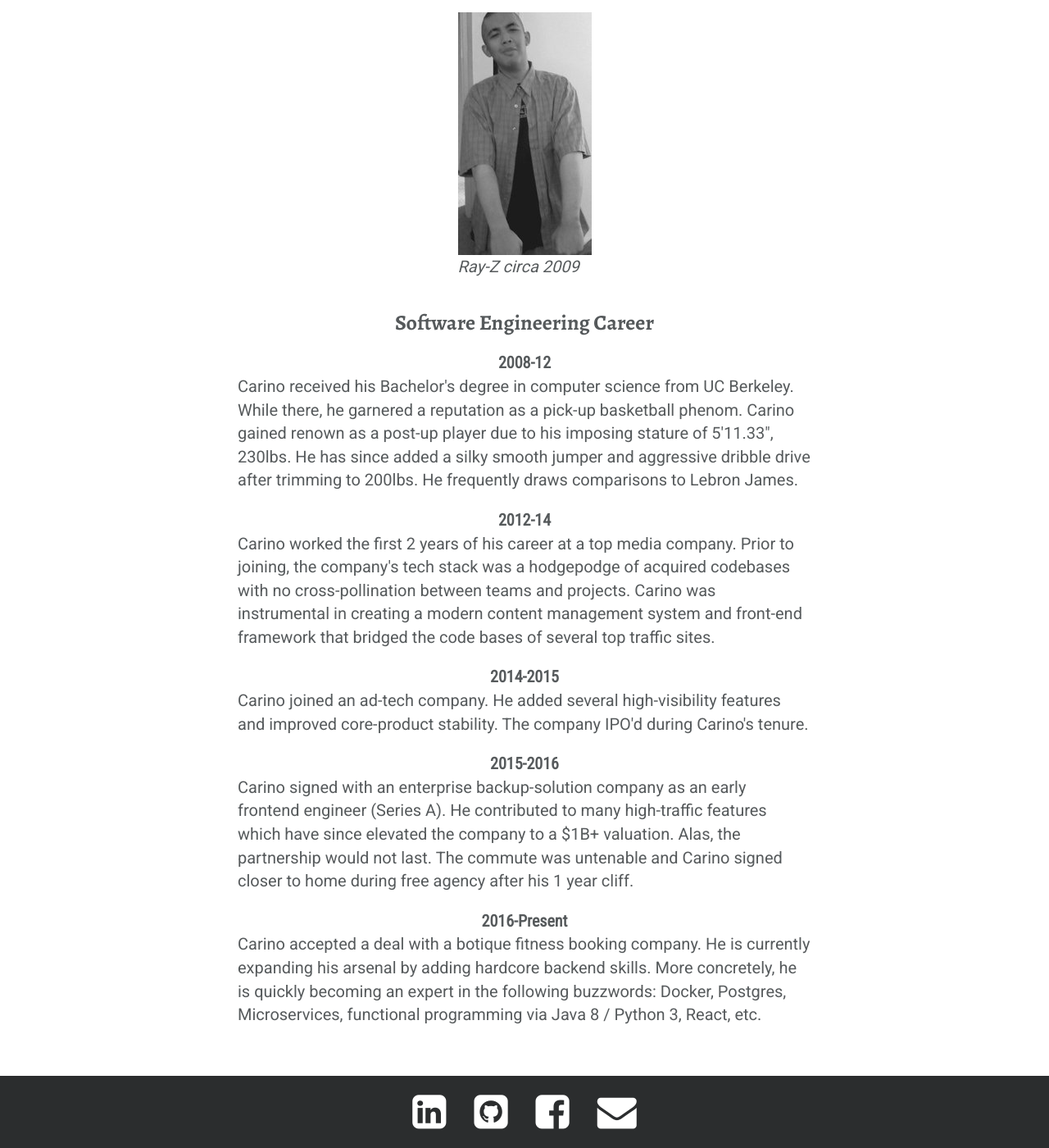
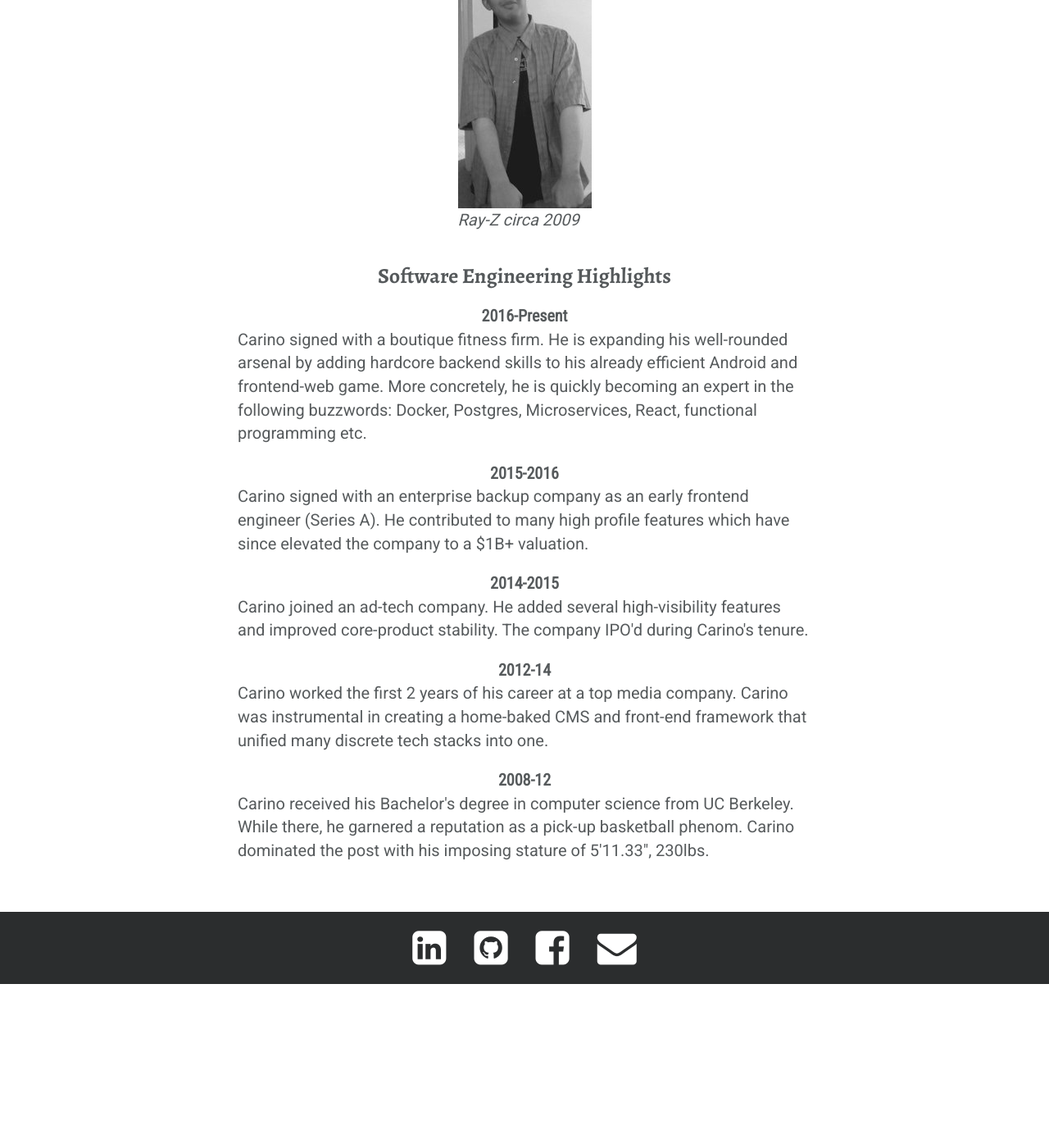
Before and after one commit to rcarino/rcarino.github.io, a Jekyll site: the page built from index.html, in a window 1280 px wide and 1400 px high, scrolled down 985 px. Shown: the whole window at 82% size. Built offline with Jekyll 4.4.1, drawn with Linux system fonts in a browser that asks for light colours; nearby versions of some CDN libraries; after the commit the page ends 2185 px from its top, so only the background shows below that; some of the changed text lies outside the part shown.

Commit message:
sort and remove fluff

```diff
--- a/_layouts/home.html
+++ b/_layouts/home.html
@@ -28,8 +28,7 @@ title: It's sha boy Ray-Z in the building!
         <div>
             <h1>It's sha boy Ray-Z in the building!</h1>
             Raymond Carino (born 1990) is better known by his stage name Ray-Z. Ray-Z is a basketball phenom,
-            weightlifter, and software artiste. He adeptly blends minimalism, functional paradigms, and object oriented
-            programming. The result is sheer elegance. Unbeknownst to many Ray-Z's moniker is actually an homage to the
+            weightlifter, and software artiste. Unbeknownst to many Ray-Z's moniker is an homage to the
             rapper Jay-Z. Similar to how Jay pushed pills and counted bills, Ray pushes code and counts bills.
         </div>
         <figure>
@@ -39,49 +38,40 @@ title: It's sha boy Ray-Z in the building!
     </section>
 
     <section>
-        <h1>Software Engineering Career</h1>
+        <h1>Software Engineering Highlights</h1>
 
-        <h2>2008-12</h2>
-
+        <h2>2016-Present</h2>
         <p>
-            Carino received his Bachelor's degree in computer science from UC Berkeley. While there, he garnered a
-            reputation as a pick-up basketball phenom. Carino gained renown as a post-up player due to his imposing
-            stature of 5'11.33", 230lbs. He has since added a silky smooth jumper and aggressive dribble drive
-            after trimming to 200lbs. He frequently draws comparisons to Lebron James.
+            Carino signed with a boutique fitness firm. He is expanding his well-rounded arsenal by adding
+            hardcore backend skills to his already efficient Android and frontend-web game. More concretely, he is
+            quickly becoming an expert in the following buzzwords: Docker, Postgres, Microservices, React, functional
+            programming etc.
         </p>
 
-        <h2>2012-14</h2>
-
+        <h2>2015-2016</h2>
         <p>
-            Carino worked the first 2 years of his career at a top media company. Prior to joining, the company's
-            tech
-            stack was a hodgepodge of acquired codebases with no cross-pollination between teams and projects.
-            Carino was instrumental in creating a modern content management system and front-end framework that
-            bridged the code bases of several top traffic sites.
+            Carino signed with an enterprise backup company as an early frontend engineer (Series A). He
+            contributed to many high profile features which have since elevated the company to a $1B+ valuation.
         </p>
 
         <h2>2014-2015</h2>
-
         <p>
             Carino joined an ad-tech company. He added several high-visibility features and improved core-product
             stability. The company IPO'd during Carino's tenure.
         </p>
 
-        <h2>2015-2016</h2>
-
+        <h2>2012-14</h2>
         <p>
-            Carino signed with an enterprise backup-solution company as an early frontend engineer (Series A). He
-            contributed to many high-traffic features which have since elevated the company to a $1B+ valuation. Alas, the
-            partnership would not last. The commute was untenable and Carino signed closer to home during free agency
-            after his 1 year cliff.
+            Carino worked the first 2 years of his career at a top media company. Carino was instrumental in creating a
+            home-baked CMS and front-end framework that unified many discrete tech stacks into one.
         </p>
 
-        <h2>2016-Present</h2>
+        <h2>2008-12</h2>
+        <p>
+            Carino received his Bachelor's degree in computer science from UC Berkeley. While there, he garnered a
+            reputation as a pick-up basketball phenom. Carino dominated the post with his imposing
+            stature of 5'11.33", 230lbs.
+        </p>
 
-        <p>
-            Carino accepted a deal with a botique fitness booking company. He is currently expanding his arsenal by adding
-            hardcore backend skills. More concretely, he is quickly becoming an expert in the following
-            buzzwords: Docker, Postgres, Microservices, functional programming via Java 8 / Python 3, React, etc.
-        </p>
     </section>
 </main>
```
